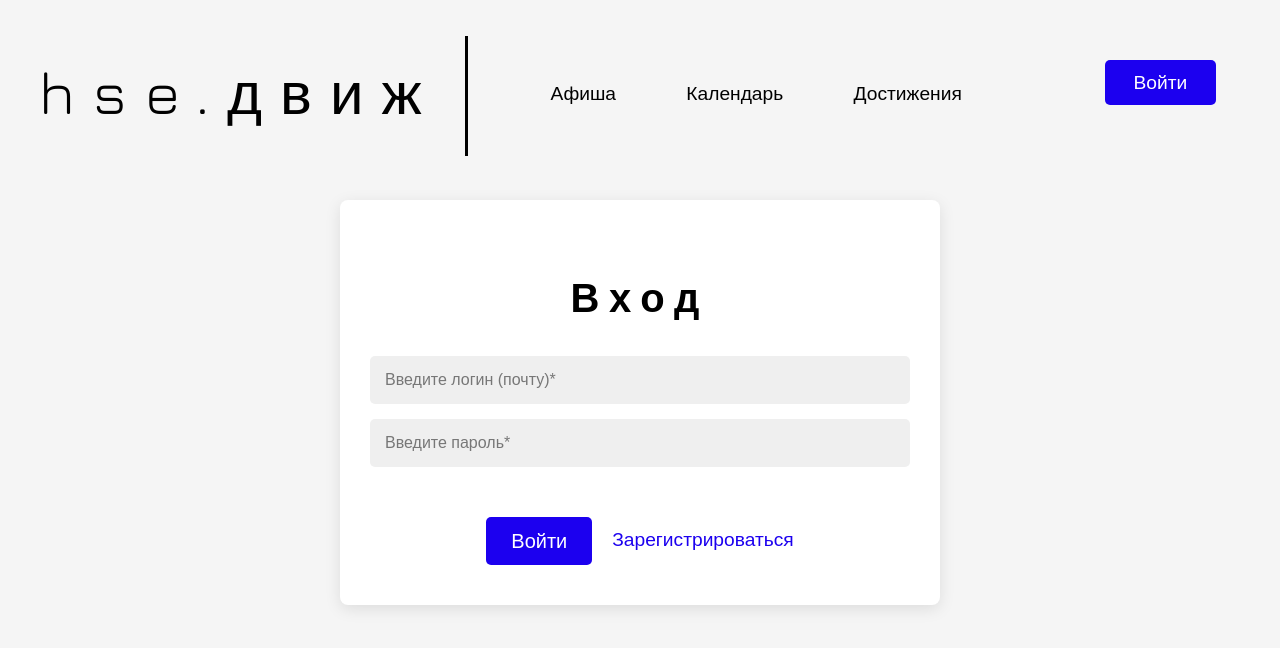
After one commit to Randold8/dvizh, a PHP site: page /login.html in a window 1280 px wide. The commit adds this page. Shown: the top 648 px of the page. Run offline with PHP 8.4, Linux system fonts and the light colour scheme.

Commit message:
event, login, register

```diff
--- a/event.html
+++ b/event.html
@@ -12,7 +12,6 @@
 </head>
 
 <body>
-  <!-- Same header as your main page -->
   <header>
     <div class="header-container">
       <div class="header-top">
@@ -23,7 +22,7 @@
           <div class="header-divider"></div>
         </div>
         <div class="login-section">
-          <button class="login-btn">Войти</button>
+          <a href="login.html" class="login-btn">Войти</a>
         </div>
       </div>
       <div class="header-links">
@@ -33,6 +32,7 @@
       </div>
     </div>
   </header>
+
 
   <!-- Event details section -->
   <section class="event-detail-section">
--- /dev/null
+++ b/login.css
@@ -0,0 +1,155 @@
+body {
+    font-family: 'Century Gothic', sans-serif;
+    background-color: #f5f5f5;
+    margin: 0;
+    padding: 0;
+    overflow-x: hidden;
+  }
+
+  /* Centered content below header */
+  .login-section-form {
+    display: flex;
+    justify-content: center;
+    align-items: center;
+    padding: 40px 0;
+  }
+
+  .login-container {
+    background-color: #fff;
+    border-radius: 8px;
+    box-shadow: 0 4px 16px rgba(0,0,0,0.1);
+    padding: 40px 30px;
+    width: 100%;
+    max-width: 600px;
+    box-sizing: border-box;
+  }
+
+  .login-header {
+    font-family: 'Jura', sans-serif;
+    font-size: 2.5rem;
+    text-align: center;
+    margin-bottom: 35px;
+    letter-spacing: 0.25em; /* spacing like your logo */
+  }
+
+  .login-form {
+    display: flex;
+    flex-direction: column;
+    gap: 15px;
+  }
+
+  .input-field {
+    background-color: #efefef;
+    border: none;
+    border-radius: 5px;
+    padding: 15px;
+    font-size: 1rem;
+    font-family: inherit;
+  }
+
+  .input-field::placeholder {
+    color: #777;
+  }
+
+  .login-btn-form {
+    background-color: #1C00EF;
+    color: #fff;
+    border: none;
+    border-radius: 5px;
+    padding: 15px;
+    font-size: 1.25rem;
+    font-family: 'Jura', sans-serif;
+    cursor: pointer;
+    transition: background-color 0.2s ease;
+    margin-top: 15px;
+  }
+
+  .login-btn-form:hover {
+    background-color: #14009e;
+  }
+
+  .register-link-btn {
+    background: none;
+    border: none;
+    color: #1C00EF;
+    cursor: pointer;
+    font-family: 'Jura', sans-serif;
+    font-size: 1.15rem;
+    text-decoration: none;
+    text-align: center;
+    margin-top: 10px;
+    transition: color 0.2s ease;
+  }
+
+  .register-link-btn:hover {
+    color: #14009e;
+  }
+
+  /* Responsive adjustments for mobile */
+  @media (max-width: 767px) {
+    .login-container {
+      padding: 20px;
+      width: 90vw;
+      box-sizing: border-box;
+    }
+
+    .login-header {
+      font-size: 2rem;
+    }
+
+    .login-btn-form, .input-field, .register-link-btn {
+      width: 100%;
+      box-sizing: border-box;
+    }
+  }
+  .login-buttons-container {
+    display: flex;
+    justify-content: center;
+    align-items: center;
+    gap: 20px; /* Space between buttons */
+    margin-top: 20px;
+  }
+
+  .login-btn-form {
+    background-color: #1C00EF;
+    color: #fff;
+    border: none;
+    border-radius: 5px;
+    padding: 12px 25px;
+    font-size: 1.25rem;
+    font-family: 'Jura', sans-serif;
+    cursor: pointer;
+    transition: background-color 0.2s ease;
+  }
+
+  .login-btn-form:hover {
+    background-color: #14009e;
+  }
+
+  .register-link-btn {
+    background: none;
+    border: none;
+    color: #1C00EF;
+    cursor: pointer;
+    font-family: 'Jura', sans-serif;
+    font-size: 1.2rem;
+    text-decoration: none;
+    transition: color 0.2s ease;
+  }
+
+  .register-link-btn:hover {
+    color: #14009e;
+  }
+
+  /* Responsive Adjustment */
+  @media (max-width: 767px) {
+    .login-buttons-container {
+      flex-direction: column;
+      width: 100%;
+    }
+
+    .login-btn-form, .register-link-btn {
+      width: 100%;
+      text-align: center;
+    }
+  }
--- /dev/null
+++ b/login.html
@@ -0,0 +1,56 @@
+<!DOCTYPE html>
+<html lang="ru">
+<head>
+  <meta charset="UTF-8">
+  <meta name="viewport" content="width=device-width, initial-scale=1.0">
+  <title>hse.движ — Вход</title>
+  <link rel="stylesheet" href="./style.css">
+  <link rel="stylesheet" href="./login.css">
+  <link rel="icon" href="./favicon.ico" type="image/x-icon">
+  <link href="https://fonts.googleapis.com/css2?family=Jura:wght@400&display=swap" rel="stylesheet">
+</head>
+<body>
+
+    <header>
+        <div class="header-container">
+          <div class="header-top">
+            <div class="logo-section">
+              <div class="header-logo">
+                <p class="logotext">hse.движ</p>
+              </div>
+              <div class="header-divider"></div>
+            </div>
+            <div class="login-section">
+              <a href="login.html" class="login-btn">Войти</a>
+            </div>
+          </div>
+          <div class="header-links">
+            <a href="index.html" class="header-link">Афиша</a>
+            <a href="index.html#calendar-section" class="header-link">Календарь</a>
+            <a href="index.html#achievements-section" class="header-link">Достижения</a>
+          </div>
+        </div>
+      </header>
+
+
+  <!-- Login Form Container -->
+<section class="login-section-form">
+    <div class="login-container">
+      <h2 class="login-header">Вход</h2>
+
+      <form class="login-form">
+        <input type="email" class="input-field" placeholder="Введите логин (почту)*" required>
+        <input type="password" class="input-field" placeholder="Введите пароль*" required>
+
+        <!-- Updated buttons container -->
+        <div class="login-buttons-container">
+          <button type="submit" class="login-btn-form">Войти</button>
+          <a href="register.html" class="register-link-btn">Зарегистрироваться</a>
+        </div>
+      </form>
+    </div>
+  </section>
+
+
+</body>
+</html>
--- a/style.css
+++ b/style.css
@@ -29,6 +29,7 @@
         border-radius: 5px;
         cursor: pointer;
         transition: background 0.2s;
+        text-decoration: none;
     }
 
     .login-btn:hover {
```
Also changed, not shown: index.html (+5 -4 lines), register.css (added, +87 -0 lines), register.html (added, +53 -0 lines).
